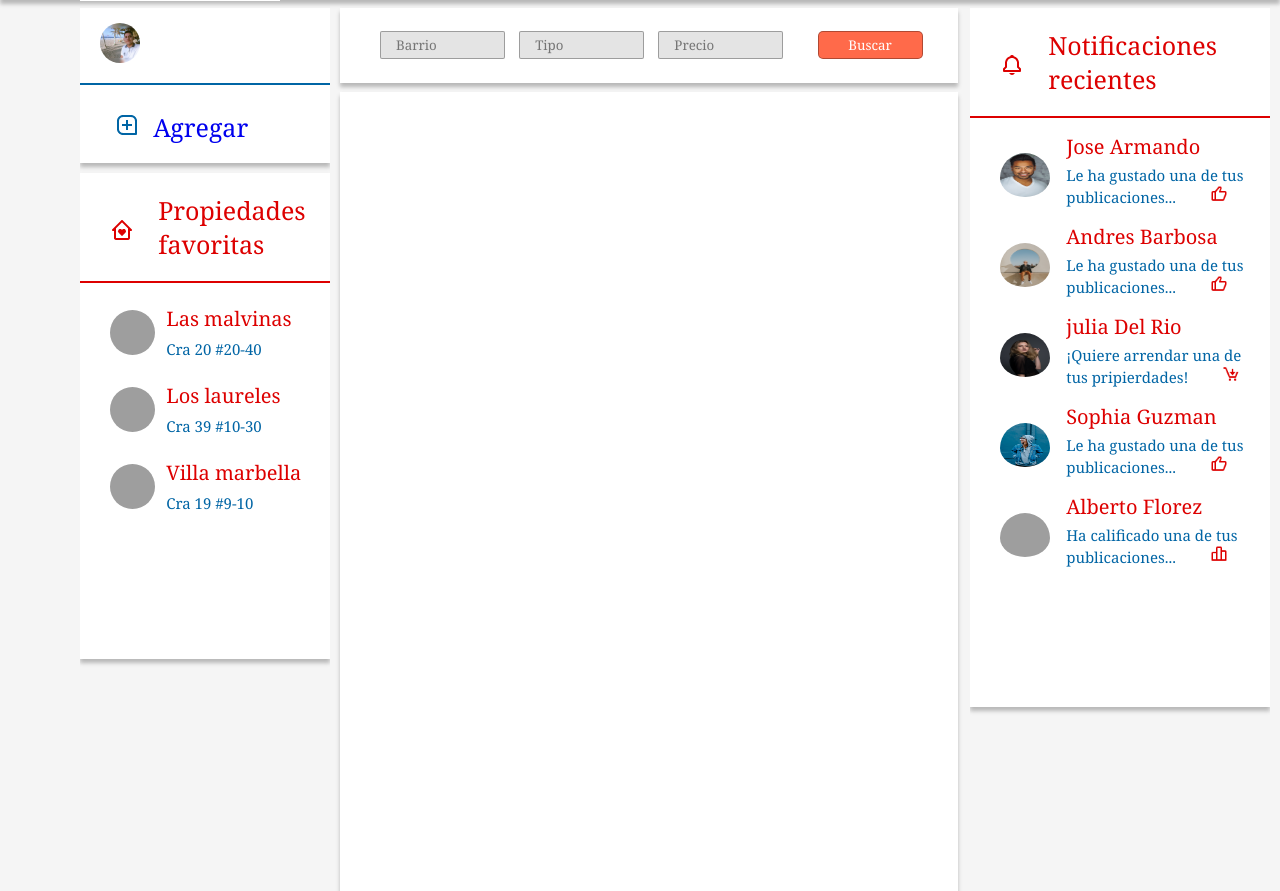
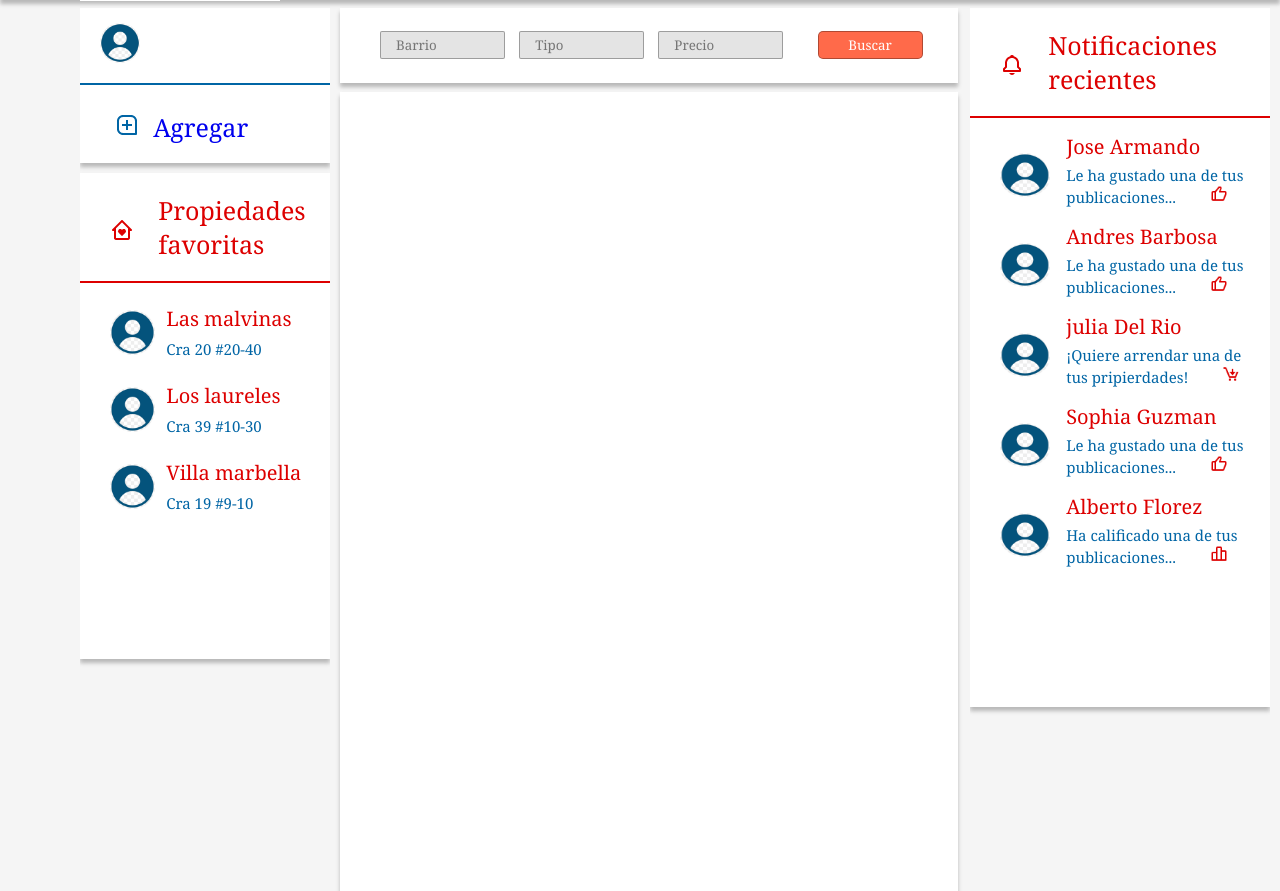
Before and after one commit to JairDeLaRosa/aparta-ya, a PHP site: page /vista/pagina_principal.php in a window 1280 px wide. Shown: the part 63-954 px from the top of the page. Run offline with PHP 8.4, Linux system fonts and the light colour scheme; the visitor is signed in with stand-in values (Sample User, id 1); data comes from the database, SQL or seed files in the repository; data that the repository does not hold is empty; grey boxes are pictures that could not be loaded.

Commit message:
commit 5

```diff
--- a/vista/pagina_principal.php
+++ b/vista/pagina_principal.php
@@ -38,7 +38,7 @@ if(!isset($_SESSION['email'])){
     <div id="columna-izquierda">
         <section id="section-1">
             <a href="perfil.php?id=<?php echo $usuarios['idUsuario']?>"><div id="cabeza-1" >
-                <img id="perfil-2" src="img/foto-perfil.jpg" alt="foto-perfil">
+                <img id="perfil-2" src="img/usuario.jpg" alt="foto-perfil">
                 <p id="nombre"> <?php
                 echo $usuarios['nombre'];
                 echo '<br>';
@@ -59,15 +59,15 @@ if(!isset($_SESSION['email'])){
                 <p>Propiedades <br> favoritas</p>
             </div>
             <div class="favoritos">
-                <img src="img/las-malvinas.jpg" alt="las-malvinas">
+                <img src="img/usuario.jpg" alt="las-malvinas">
                 <div><p class="titulo">Las malvinas</p><p class="direccion">Cra 20 #20-40</p></div>
             </div>
             <div class="favoritos">
-                <img src="img/los-laureles.jpg" alt="los-laureles">
+                <img src="img/usuario.jpg" alt="los-laureles">
                 <div><p class="titulo">Los laureles</p><p class="direccion">Cra 39 #10-30</p></div>
             </div>
             <div class="favoritos">
-                <img src="img/VillaMarbella.jpg" alt="VillaMarbella">
+                <img src="img/usuario.jpg" alt="VillaMarbella">
                 <div><p class="titulo">Villa marbella</p><p class="direccion">Cra 19 #9-10</p></div>
             </div>
         </section>
@@ -80,34 +80,34 @@ if(!isset($_SESSION['email'])){
                 <p>Notificaciones <br> recientes</p>
             </div>
             <div class="notificaciones">
-                <img class="notificaciones-fotoPerfil" src="img/jose-armando.jpg" alt="jose-armando">
+                <img class="notificaciones-fotoPerfil" src="img/usuario.jpg" alt="jose-armando">
                 <div><p class="nombre">Jose Armando</p><p class="notificacion">Le ha gustado una de tus publicaciones...
                     <img src="img/logo-like-rojo.png" alt="logo-like-rojo"></p>
                     </div>
             </div>
             <div class="notificaciones">
-                <img class="notificaciones-fotoPerfil" src="img/andres-barbosa.jpg" alt="andres-barbosa">
+                <img class="notificaciones-fotoPerfil" src="img/usuario.jpg" alt="andres-barbosa">
                 <div><p class="nombre">Andres Barbosa</p><p class="notificacion">Le ha gustado una de tus publicaciones...
                     <img src="img/logo-like-rojo.png" alt="logo-like-rojo">
                 </p>
                     </div>
             </div>
             <div class="notificaciones">
-                <img class="notificaciones-fotoPerfil" src="img/julia-delrio.jpg" alt="julia-delrio">
+                <img class="notificaciones-fotoPerfil" src="img/usuario.jpg" alt="julia-delrio">
                 <div><p class="nombre">julia Del Rio</p><p class="notificacion">¡Quiere arrendar una de tus pripierdades!
                     <img src="img/logo-notificacionDeArriendo-rojo.png" alt="arrendar">
                 </p>
                     </div>
             </div>
             <div class="notificaciones">
-                <img class="notificaciones-fotoPerfil" src="img/sophia-guzman.jpg" alt="sophia-guzman">
+                <img class="notificaciones-fotoPerfil" src="img/usuario.jpg" alt="sophia-guzman">
                 <div><p class="nombre">Sophia Guzman</p><p class="notificacion">Le ha gustado una de tus publicaciones...
                     <img src="img/logo-like-rojo.png" alt="logo-like-rojo">
                 </p>
                     </div>
             </div>
             <div class="notificaciones">
-                <img class="notificaciones-fotoPerfil" src="img/alberto-florez.jpg" alt="alberto-florez">
+                <img class="notificaciones-fotoPerfil" src="img/usuario.jpg" alt="alberto-florez">
                 <div><p class="nombre">Alberto Florez</p><p class="notificacion">Ha calificado una de tus publicaciones...
                     <img src="img/logo-calificacion-rojo.png" alt="calificacion">
                 </p>
```
Also changed, not shown: controlador/eliminarPropiedad.php (added, +13 -0 lines), modelo/eliminarPropiedad.php (added, +13 -0 lines), vista/perfil.php (+13 -0 lines), vista/img/usuario.jpg (added).
